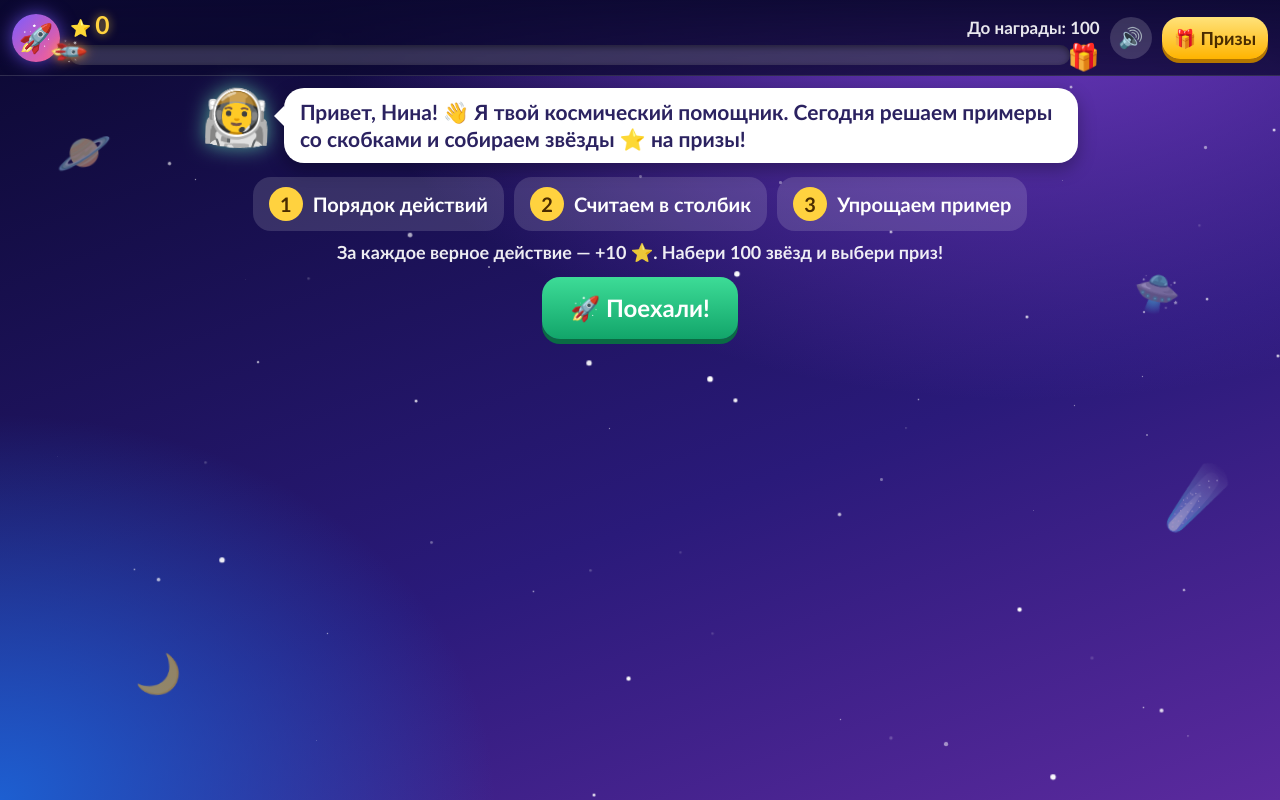
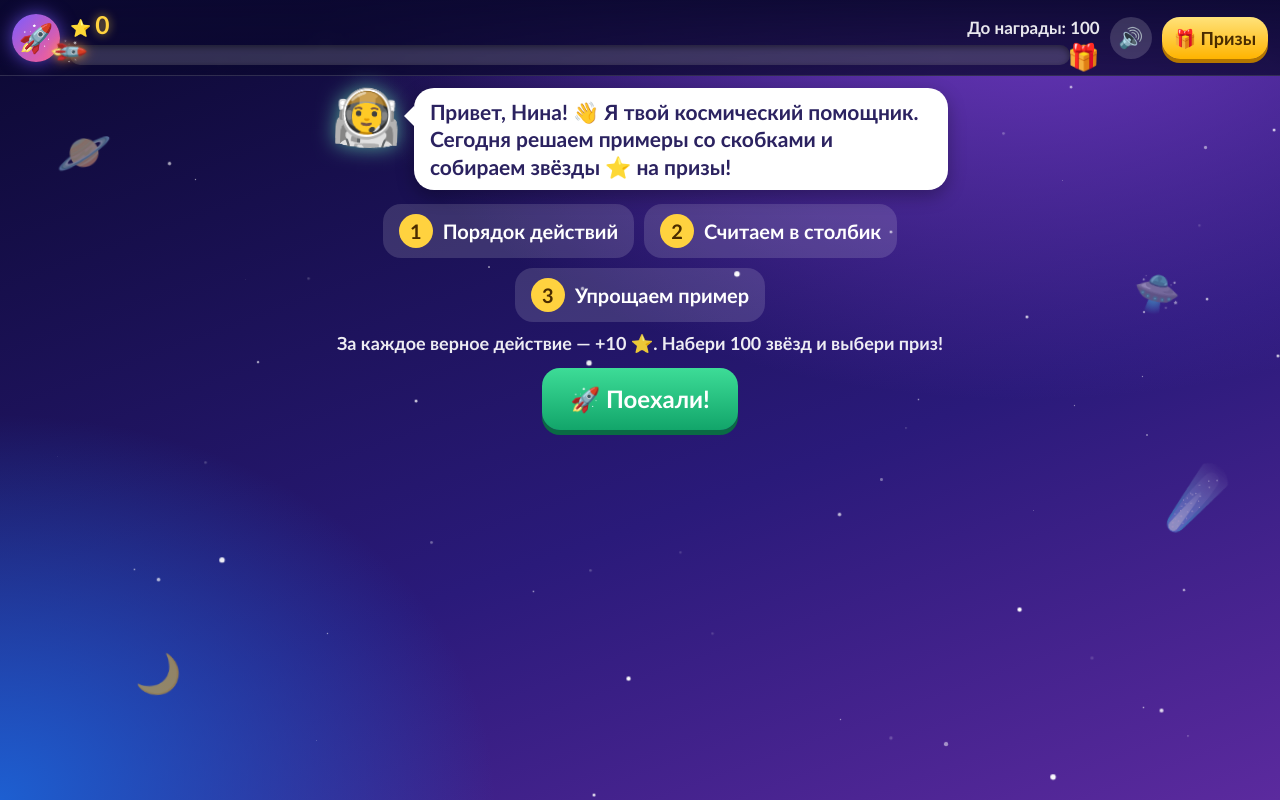
Before and after one commit to MasterPhysics81/math-trainer-for-Nina, a plain HTML site: page index.html in a window 1280 px wide. Drawn offline with Linux system fonts and the light colour scheme.

Commit message:
Update index.html

```diff
--- a/index.html
+++ b/index.html
@@ -65,7 +65,7 @@ input{font-family:inherit;user-select:text;-webkit-user-select:text}
 @keyframes bump{0%{transform:scale(1)}40%{transform:scale(1.6)}100%{transform:scale(1)}}
 
 /* ---------- Основная область ---------- */
-main{position:relative;z-index:1;width:100%;max-width:900px;margin:0 auto;padding:12px 12px 40px}
+main{position:relative;z-index:1;width:min(100vw,640px);max-width:100vw;margin:0 0 0 max(0px,calc((100vw - 640px) / 2));padding:12px 12px 40px}
 body.kp main{padding-bottom:calc(var(--kph,160px) + 4px)}
 .guide{display:flex;align-items:flex-start;gap:12px;margin-bottom:12px}
 .mascot{flex:none;font-size:clamp(40px,10vw,56px);animation:floaty 3s ease-in-out infinite;filter:drop-shadow(0 0 10px rgba(120,255,200,.6))}
```
